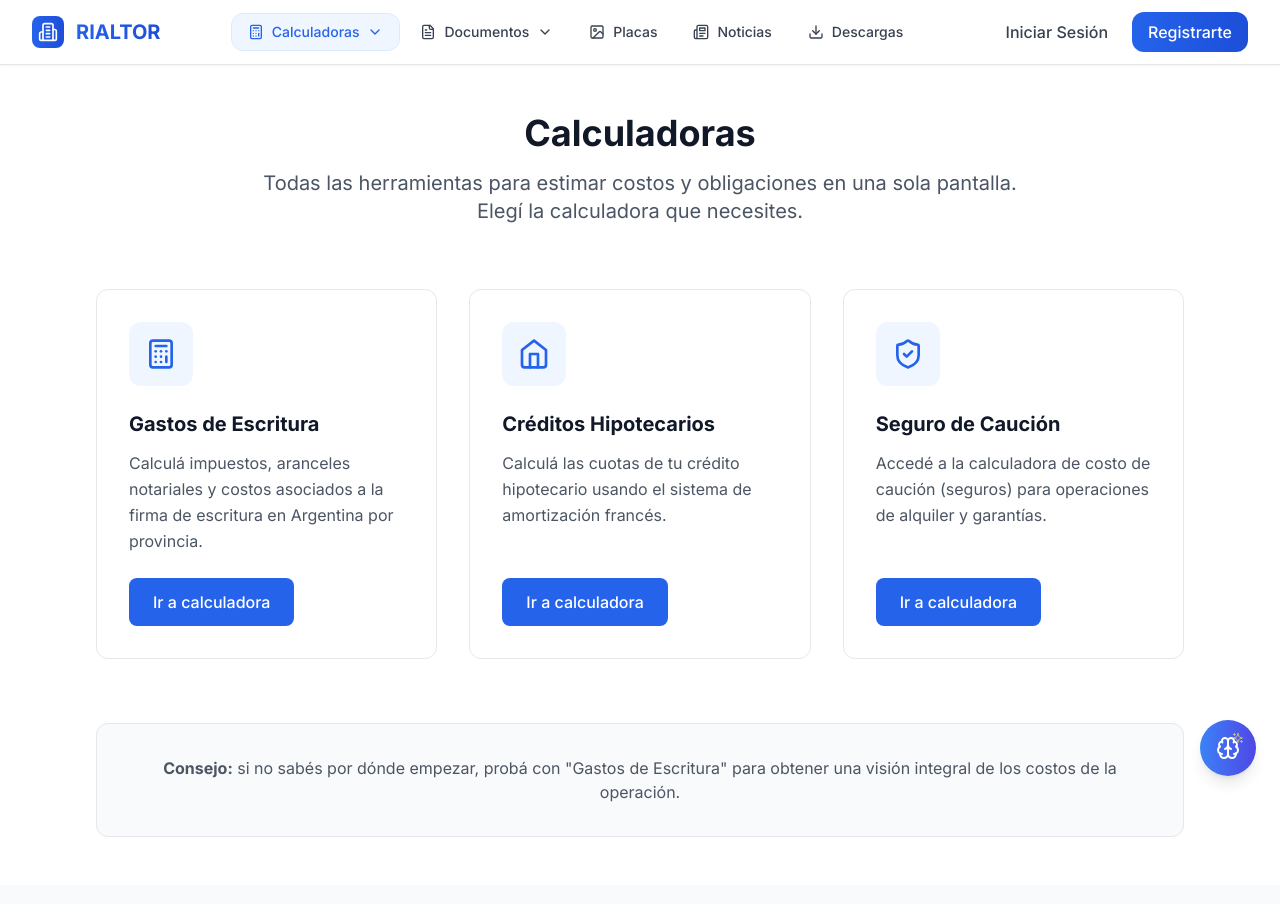
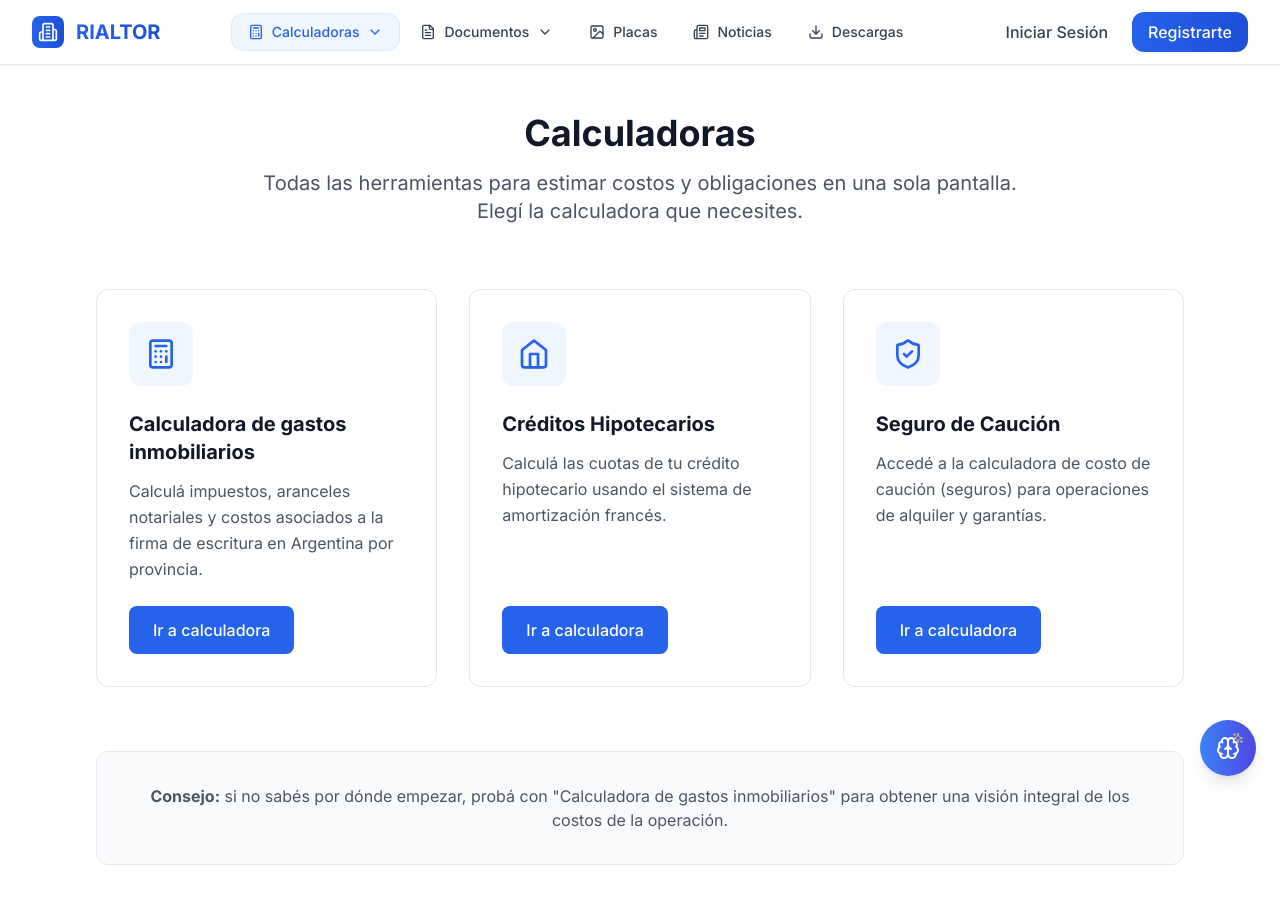
Before and after one commit to Tabix-Group/rialtor, a Next.js app in the folder frontend/: page /calculadoras in a window 1280 px wide. Shown: the top 904 px of the page. Built offline with nearby package versions, Linux system fonts and the light colour scheme.

Commit message:
renombrado de calculadora

```diff
--- a/frontend/src/app/calcescritura/page.tsx
+++ b/frontend/src/app/calcescritura/page.tsx
@@ -252,7 +252,7 @@ export default function CalceEscrituraPage() {
     <div className="min-h-screen bg-gradient-to-br from-blue-50 to-indigo-100 py-12">
       <div className="max-w-4xl mx-auto px-4 sm:px-6 lg:px-8">
         <div className="mb-8 text-center">
-          <h1 className="text-4xl md:text-5xl font-bold text-gray-900 mb-4">Calculadora — Gastos de escritura</h1>
+          <h1 className="text-4xl md:text-5xl font-bold text-gray-900 mb-4">Calculadora de gastos inmobiliarios</h1>
           <p className="text-xl text-gray-600 max-w-3xl mx-auto">
             Calculá los costos asociados a la firma de escritura en Argentina por provincia
           </p>
--- a/frontend/src/app/calculadoras/page.tsx
+++ b/frontend/src/app/calculadoras/page.tsx
@@ -7,7 +7,7 @@ export default function CalculadorasPage() {
 
   const calculators = [
     {
-      name: 'Gastos de Escritura',
+      name: 'Calculadora de gastos inmobiliarios',
       href: '/calcescritura',
       description: 'Calculá impuestos, aranceles notariales y costos asociados a la firma de escritura en Argentina por provincia.',
       color: 'bg-blue-50',
@@ -66,7 +66,7 @@ export default function CalculadorasPage() {
         <div className="mt-16 text-center">
           <div className="bg-gray-50 rounded-xl p-8 border border-gray-200">
             <p className="text-gray-600">
-              <strong>Consejo:</strong> si no sabés por dónde empezar, probá con "Gastos de Escritura" para obtener una visión integral de los costos de la operación.
+              <strong>Consejo:</strong> si no sabés por dónde empezar, probá con "Calculadora de gastos inmobiliarios" para obtener una visión integral de los costos de la operación.
             </p>
           </div>
         </div>
--- a/frontend/src/app/calculator/page.tsx
+++ b/frontend/src/app/calculator/page.tsx
@@ -480,7 +480,7 @@ export default function CalculatorPage() {
               <div className="bg-white/90 rounded-3xl shadow-2xl p-8 border border-gray-100 backdrop-blur-md flex flex-col gap-8 mb-4 animate-fade-in">
                 <div className="flex items-center gap-3 mb-4">
                   <Receipt className="w-8 h-8 text-blue-500" />
-                  <h2 className="text-2xl font-bold tracking-tight text-blue-700">Gastos de Escritura</h2>
+                  <h2 className="text-2xl font-bold tracking-tight text-blue-700">Calculadora de gastos inmobiliarios</h2>
                 </div>
                 <EscribanoCalculator />
               </div>
--- a/frontend/src/components/FloatingAssistant.tsx
+++ b/frontend/src/components/FloatingAssistant.tsx
@@ -458,7 +458,7 @@ export default function FloatingAssistant() {
                                 <div className="flex flex-wrap gap-2">
                                     {[
                                         { icon: '💰', text: 'Calcular honorarios', action: 'Necesito calcular los honorarios para una operación inmobiliaria' },
-                                        { icon: '📋', text: 'Gastos escritura', action: 'Quiero conocer los gastos de escrituración' },
+                                        { icon: '📋', text: 'Calculadora de gastos inmobiliarios', action: 'Quiero conocer los gastos de escrituración' },
                                         { icon: '🏠', text: 'Tasación', action: 'Necesito una tasación express de una propiedad' },
                                         { icon: '⚡', text: 'Consulta rápida', action: 'Tengo una consulta sobre' }
                                     ].map((suggestion, index) => (
--- a/frontend/src/components/Navigation.tsx
+++ b/frontend/src/components/Navigation.tsx
@@ -48,7 +48,7 @@ function Navigation() {
       href: '/calculadoras',
       icon: 'Calculator',
       dropdown: [
-        { name: 'Gastos de Escritura', href: '/calcescritura', description: 'Calcula costos de escrituración' },
+        { name: 'Gastos de Escritura', href: '/calcescritura', description: 'Calcula costos de escrituración' }, ,
         { name: 'Seguros de Caución', href: '/creditos', description: 'Compara seguros de caución' },
         { name: 'Créditos Hipotecarios', href: '/hipotecarios', description: 'Simula créditos hipotecarios' },
       ],
```
